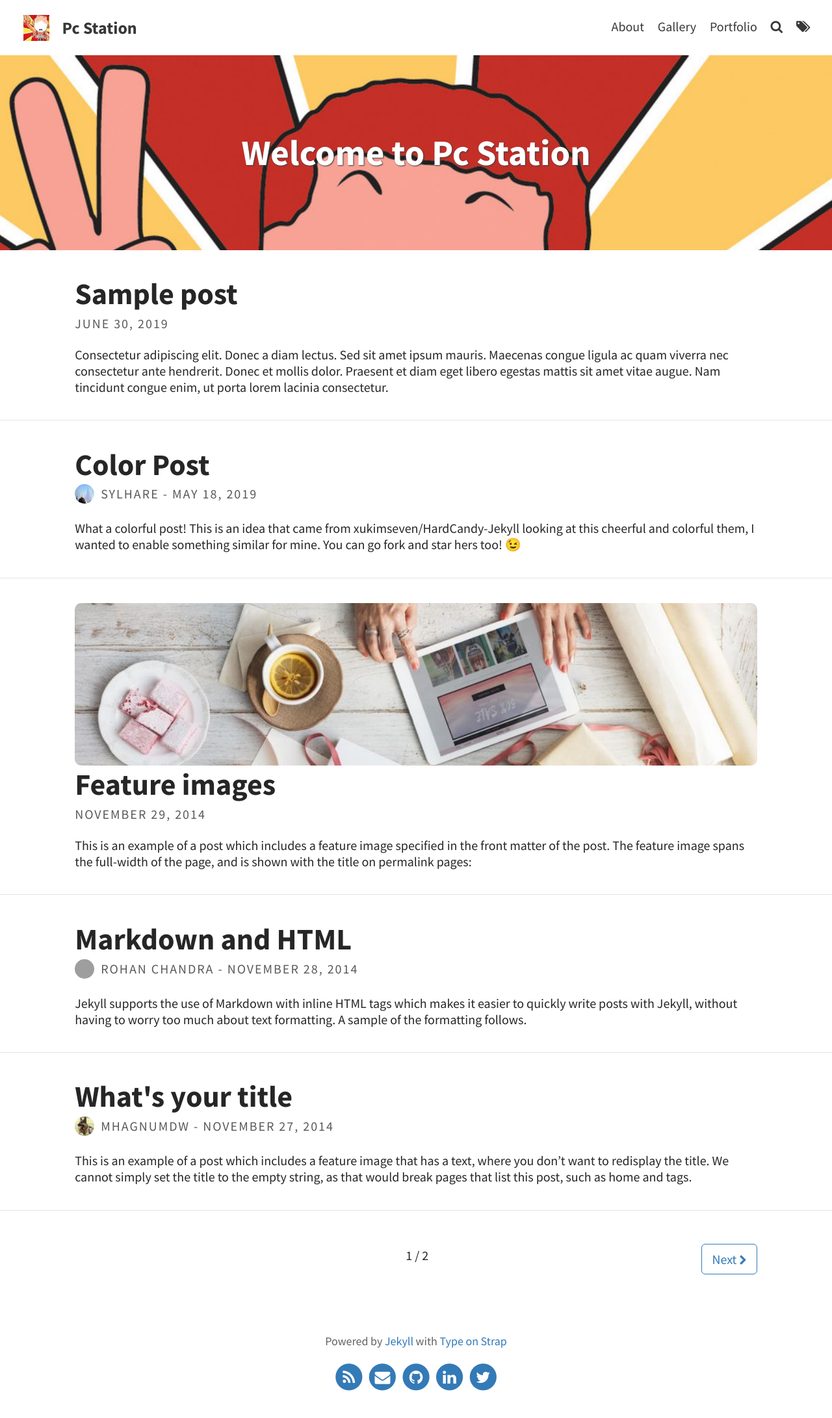
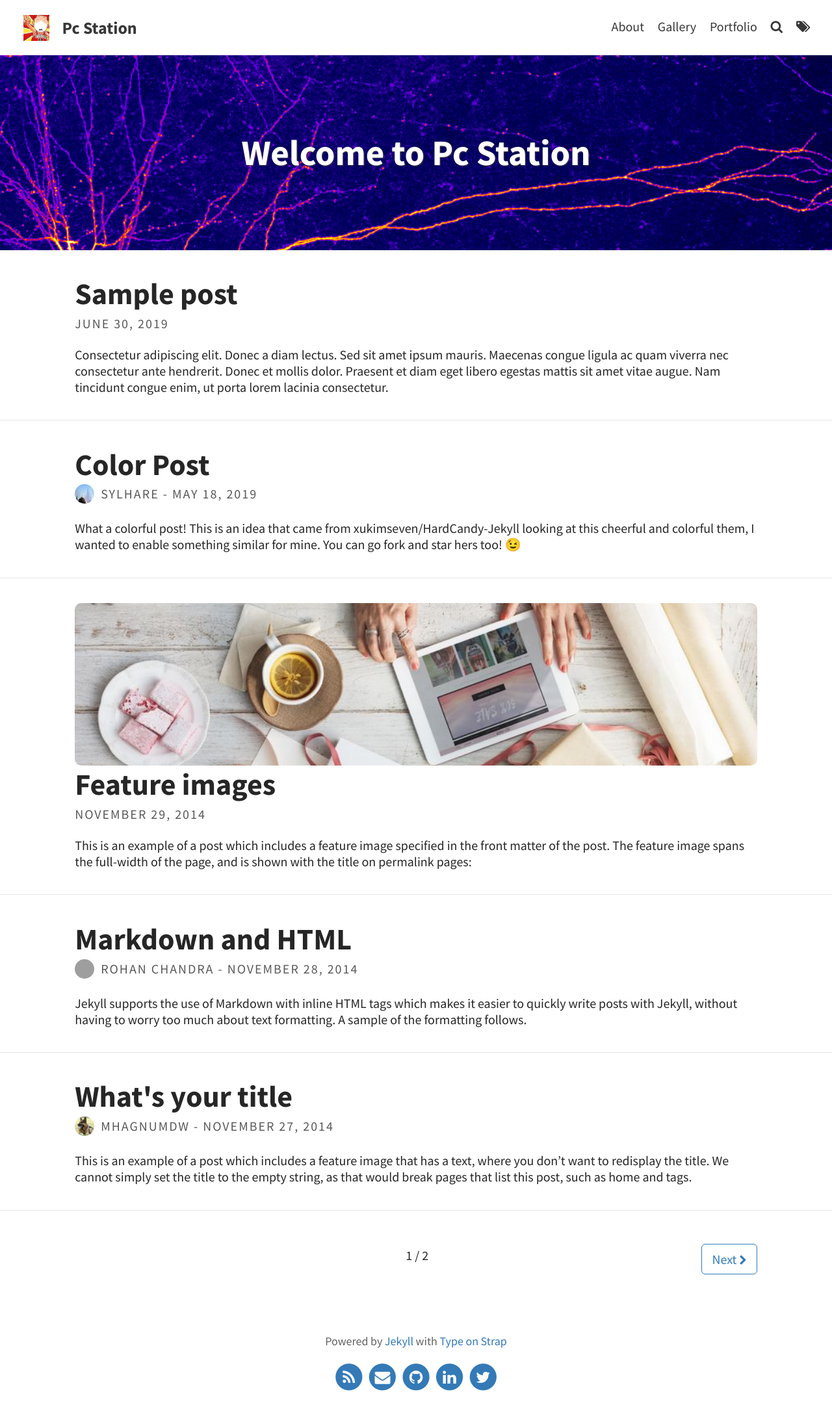
Before and after one commit to pcmaaaaa/pcmaaaaa.github.io, a Jekyll site: the page built from index.html, in a window 1280 px wide. Shown: the whole page at 65% size. Built offline with Jekyll 4.4.1, drawn with Linux system fonts in a browser that asks for light colours; the list of posts is cut into pages by our own code; grey boxes are pictures that could not be loaded.

Commit message:
header image

```diff
--- a/_config.yml
+++ b/_config.yml
@@ -10,7 +10,7 @@ favicon: assets/favicon.ico                             # Icon displayed in the
 
 # Header and footer text
 header_text: Welcome to Pc Station  # Change Blog header text
-header_feature_image: assets/img/yingmuhuadao.jpg
+header_feature_image: assets/img/neuron.jpeg
 footer_text: >
   Powered by <a href="https://jekyllrb.com/">Jekyll</a> with <a href="https://github.com/sylhare/Type-on-Strap">Type on Strap</a>
 
```
Also changed, not shown: 1 other file.
